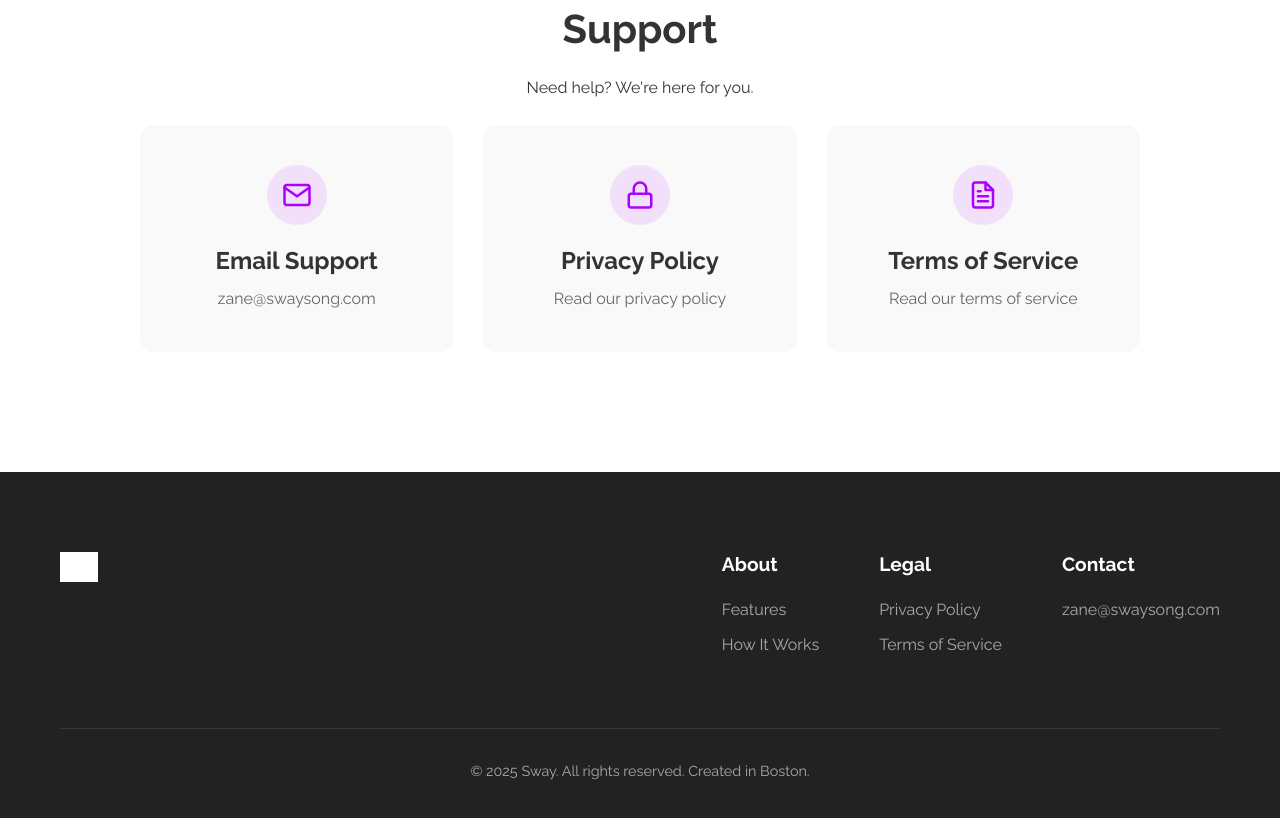
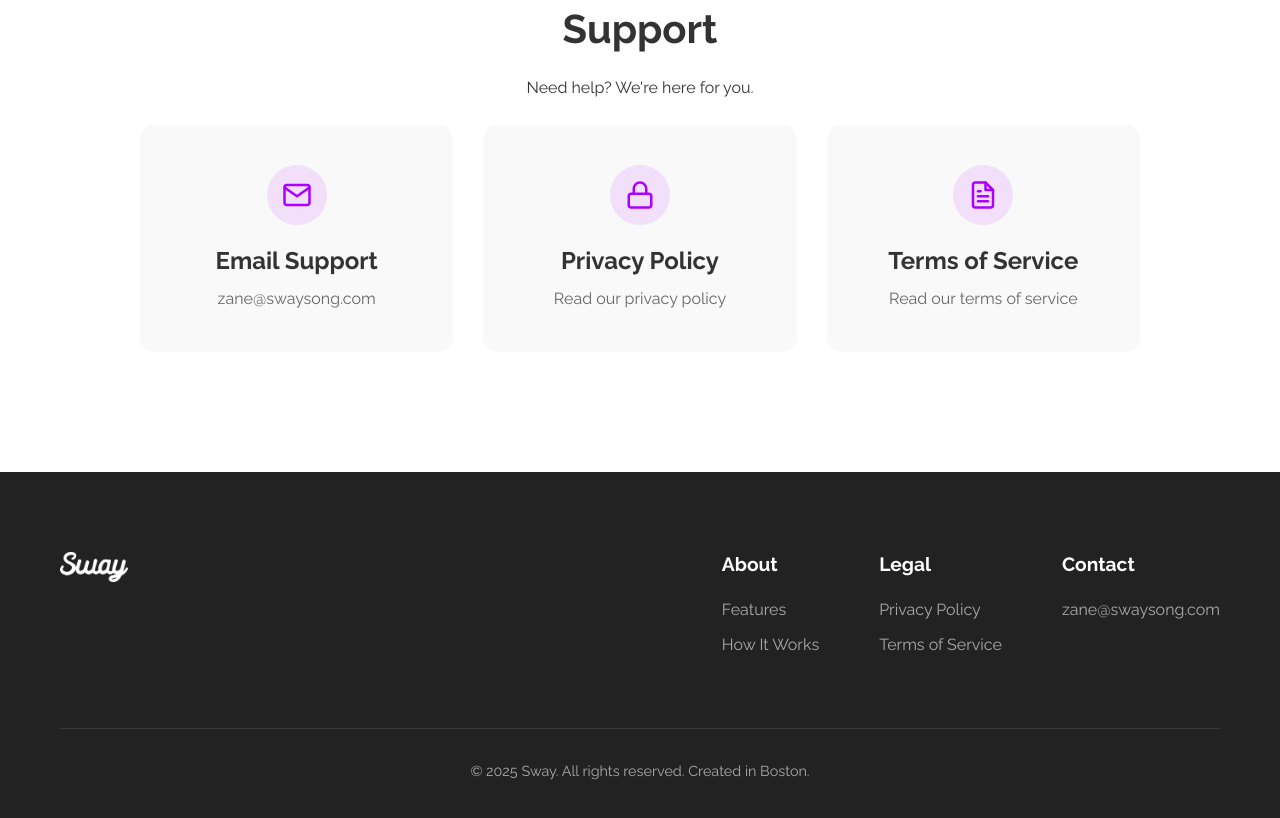
Before and after one commit to zanemroue/swaysong.github.io, a plain HTML site: page index.html in a window 1280 px wide. Shown: the part 3456-4274 px from the top of the page. Drawn offline with Linux system fonts and the light colour scheme.

Commit message:
fixed footer logo

```diff
--- a/index.html
+++ b/index.html
@@ -223,7 +223,7 @@
         <div class="container">
             <div class="footer-content">
                 <div class="footer-logo">
-                    <img src="images/sway-logo.png" alt="Sway Logo">
+                    <img src="images/sway-logo-white.png" alt="Sway Logo">
                 </div>
                 <div class="footer-links">
                     <div class="footer-column">
--- a/styles.css
+++ b/styles.css
@@ -638,7 +638,6 @@
 
 .footer-logo img {
     height: 30px;
-    filter: brightness(0) invert(1);
 }
 
 .footer-links {
```
Also changed, not shown: privacy.html (+1 -1 lines), terms.html (+1 -1 lines), images/sway-logo-white.png (added).
